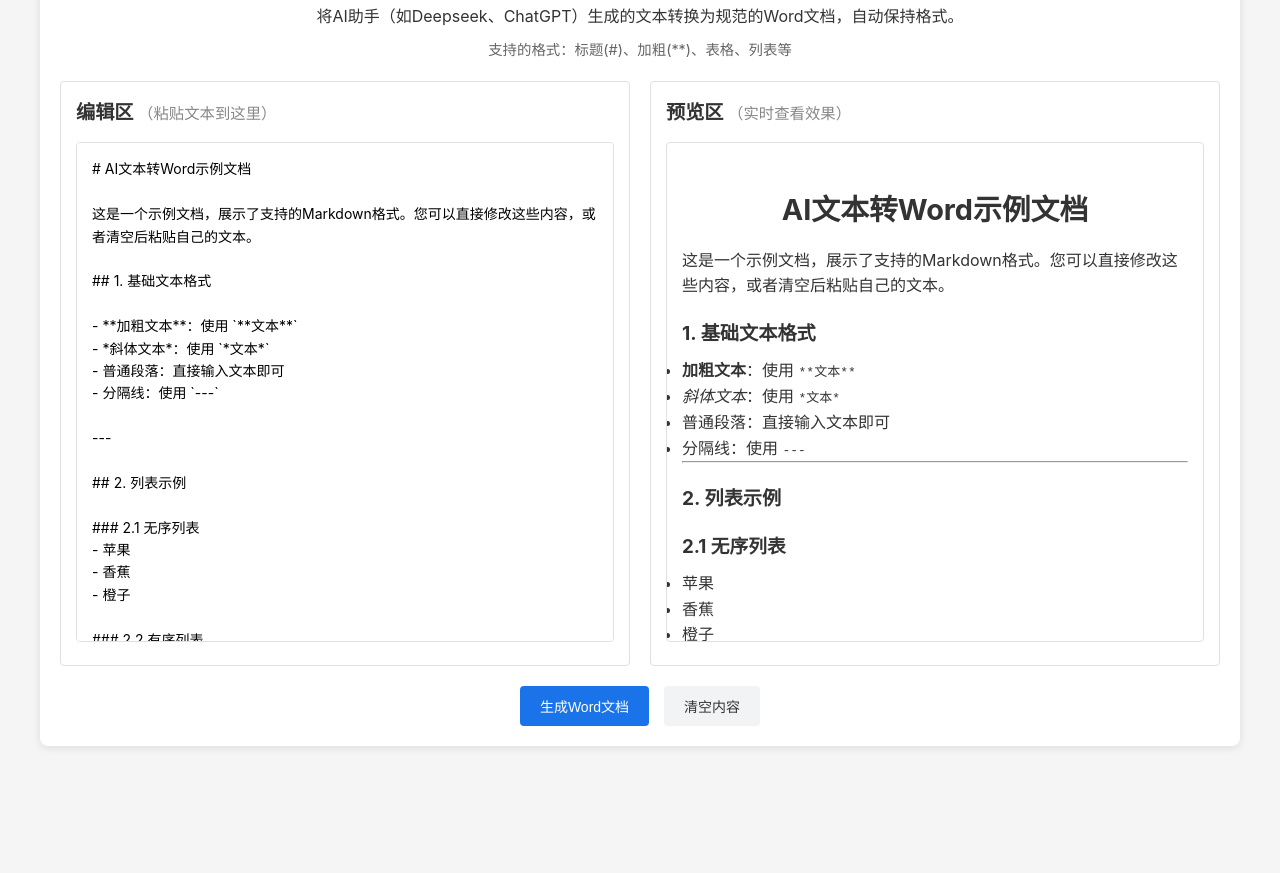
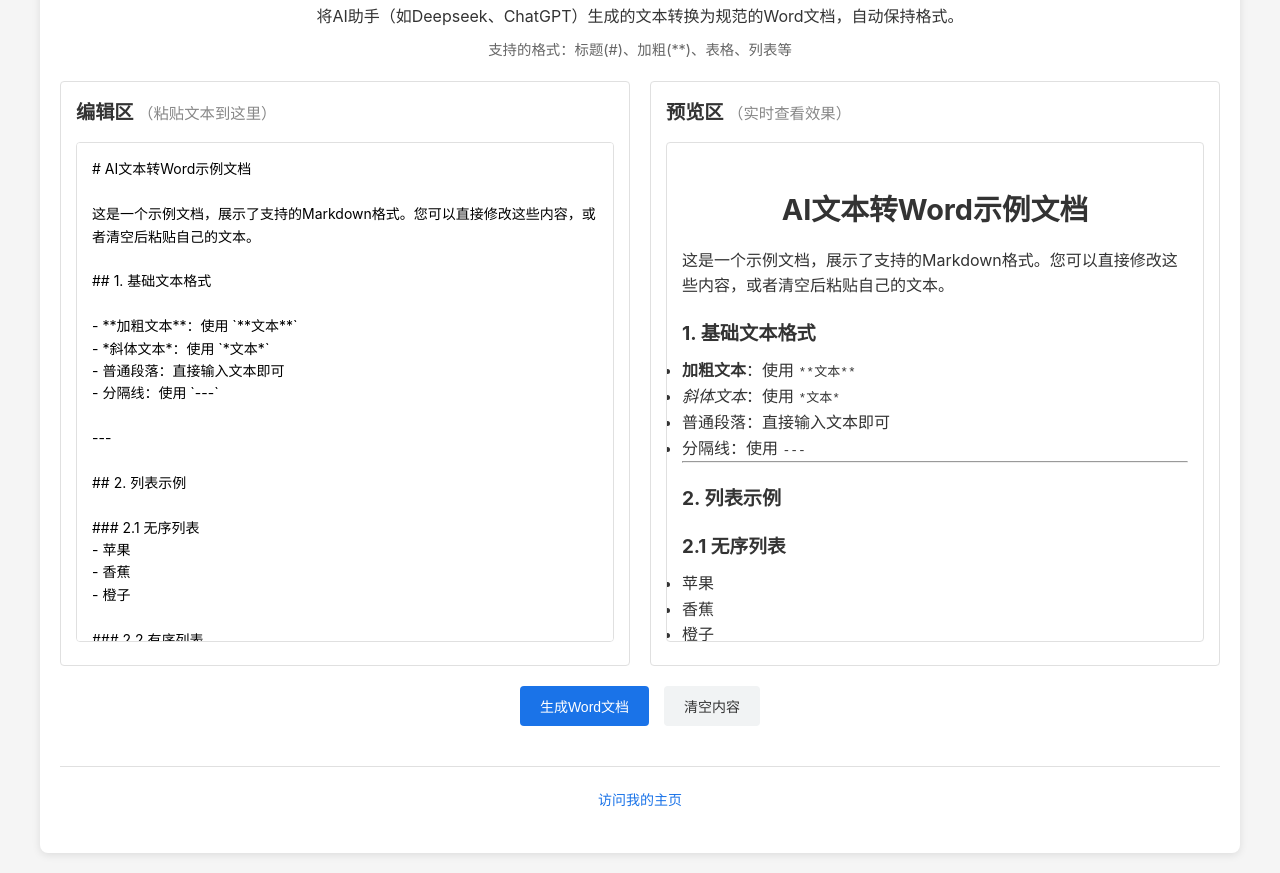
Before and after one commit to carsonfeng/markdown, a plain HTML site: page index.html in a window 1280 px wide. Shown: the part 102-975 px from the top of the page. Before the commit the page ends 868 px from the top, so only its background shows below. Drawn offline with nearby package versions, Linux system fonts and the light colour scheme.

Commit message:
添加：底部主页导航链接

```diff
--- a/index.html
+++ b/index.html
@@ -75,6 +75,9 @@
             <button id="convert-btn">生成Word文档</button>
             <button id="clear-btn" class="secondary">清空内容</button>
         </div>
+        <footer class="footer">
+            <a href="https://www.carsonfeng.cn" target="_blank" rel="noopener">访问我的主页</a>
+        </footer>
     </div>
 </body>
 </html>
--- a/styles.css
+++ b/styles.css
@@ -173,3 +173,24 @@ button {
     transform: translateX(-50%) translateY(0);
     opacity: 1;
 }
+
+.footer {
+    margin-top: 40px;
+    text-align: center;
+    padding: 20px 0;
+    border-top: 1px solid #e0e0e0;
+}
+
+.footer a {
+    color: #1a73e8;
+    text-decoration: none;
+    font-size: 14px;
+    transition: color 0.2s;
+    padding: 8px 16px;
+    border-radius: 4px;
+}
+
+.footer a:hover {
+    color: #1557b0;
+    background-color: #f1f3f4;
+}
```
